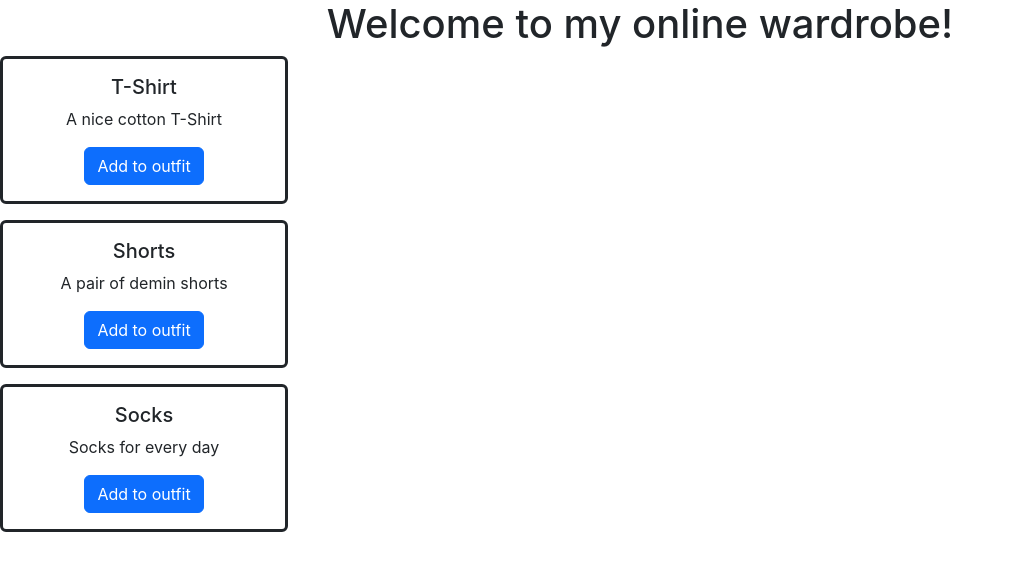
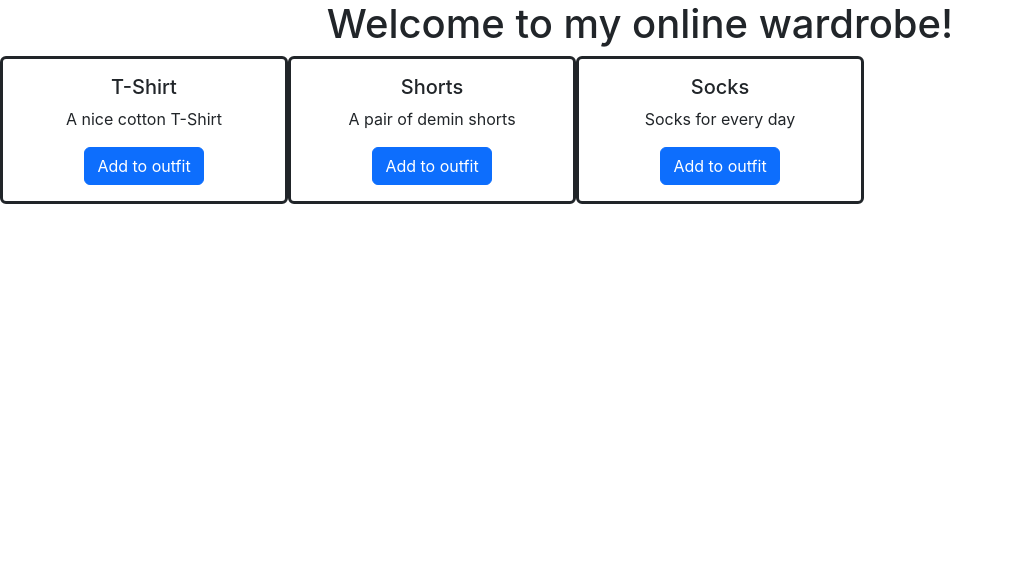
Before and after one commit to adelyanasretdinova/aws_deployment_demo, a React (Create React App) app in the folder my-wardrobe/: page / in a window 1280 px wide. Shown: the top 570 px of the page, without its empty margins (0-1013 px from the left). Built offline with nearby package versions, Linux system fonts and the light colour scheme.

Commit message:
create container and wardrobe components

```diff
--- a/my-wardrobe/src/App.js
+++ b/my-wardrobe/src/App.js
@@ -1,55 +1,13 @@
 import './App.css';
 import Header from './components/Header';
 import WardrobeCard from './components/WardrobeCard';
-
-let tshirt = {
-  color: 'red with orange dotts',
-  price: 25,
-  currency: 'euro',
-  size: 'xl',
-  material: 'cotton',
-  // url: tshirtImg,
-  descrShort: 'T-Shirt',
-  descrLong: 'A nice cotton T-Shirt',
-  season: 'all'
-}
-
-let socks = {
-  color: 'blue',
-  price: 5,
-  currency: 'euro',
-  size: '39',
-  material: 'nylon',
-  // url: socksImg,
-  descrShort: 'Socks',
-  descrLong: 'Socks for every day',
-  season: 'all'
-}
-
-let shorts = {
-  color: 'green',
-  length: 'short',
-  price: 50,
-  currency: 'euro',
-  availabeSizes: ['s', 'm', 'l', 'xl'],
-  material: 'jersey',
-  // url: shortsImg,
-  descrShort: 'Shorts',
-  descrLong: 'A pair of demin shorts',
-  season: 'summer'
-}
-
-let wardrobe = [tshirt, shorts, socks]
+import Container from './components/Container';
 
 const App = () => {
   return (
     <div className="App">
       <Header />
-      {wardrobe.map((element, index) => {
-        return <WardrobeCard key={index} item={element} />
-      })}
-
-
+      <Container />
       </div>
   );
 }
--- /dev/null
+++ b/my-wardrobe/src/components/Container.js
@@ -0,0 +1,51 @@
+import Wardrobe from "./Wardrobe"
+
+let tshirt = {
+  color: 'red with orange dotts',
+  price: 25,
+  currency: 'euro',
+  size: 'xl',
+  material: 'cotton',
+  // url: tshirtImg,
+  descrShort: 'T-Shirt',
+  descrLong: 'A nice cotton T-Shirt',
+  season: 'all'
+}
+
+let socks = {
+  color: 'blue',
+  price: 5,
+  currency: 'euro',
+  size: '39',
+  material: 'nylon',
+  // url: socksImg,
+  descrShort: 'Socks',
+  descrLong: 'Socks for every day',
+  season: 'all'
+}
+
+let shorts = {
+  color: 'green',
+  length: 'short',
+  price: 50,
+  currency: 'euro',
+  availabeSizes: ['s', 'm', 'l', 'xl'],
+  material: 'jersey',
+  // url: shortsImg,
+  descrShort: 'Shorts',
+  descrLong: 'A pair of demin shorts',
+  season: 'summer'
+}
+
+let wardrobe = [tshirt, shorts, socks]
+
+
+const Container = () => {
+  // Here we will add state!
+  return(
+  <div className='Container'>
+    <Wardrobe wardrobeData={wardrobe}/>
+  </div>)
+}
+
+export default Container
--- /dev/null
+++ b/my-wardrobe/src/components/Wardrobe.js
@@ -0,0 +1,13 @@
+import WardrobeCard from "./WardrobeCard"
+
+const Wardrobe = (props) => {
+  return (
+    <div className="Wardrobe d-flex">
+      {props.wardrobeData.map((element, index) => {
+        return <WardrobeCard key={index} item={element} />
+      })}
+    </div>
+  )
+}
+
+export default Wardrobe
--- a/my-wardrobe/src/components/WardrobeCard.js
+++ b/my-wardrobe/src/components/WardrobeCard.js
@@ -8,7 +8,6 @@ const WardrobeCard = (props) => {
         <button className="btn btn-primary" id='T-shirt'  >Add to outfit</button>
       </div>
     </div>
-    <p>{props.fakeProperty}</p>
     </>
   )
 }
```
